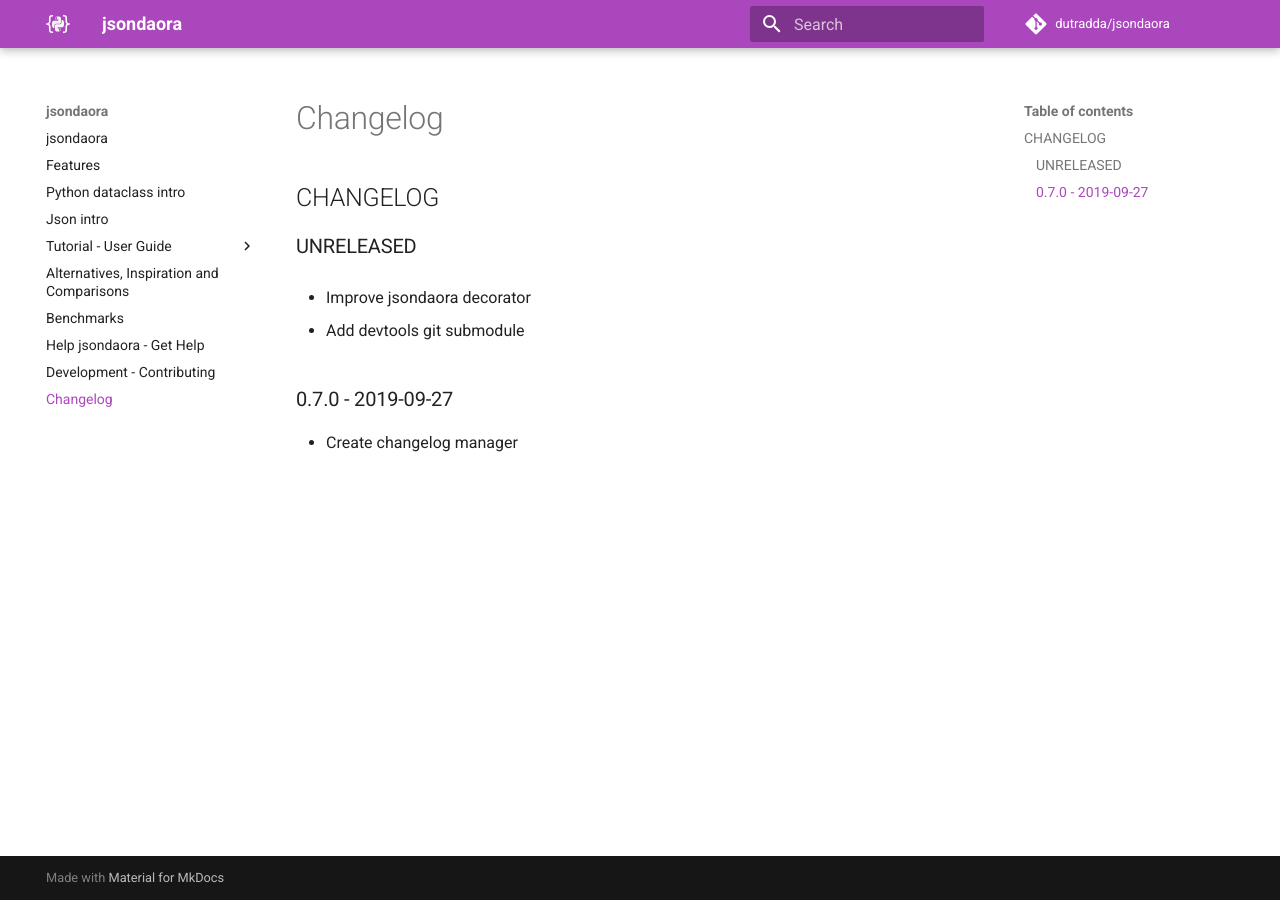
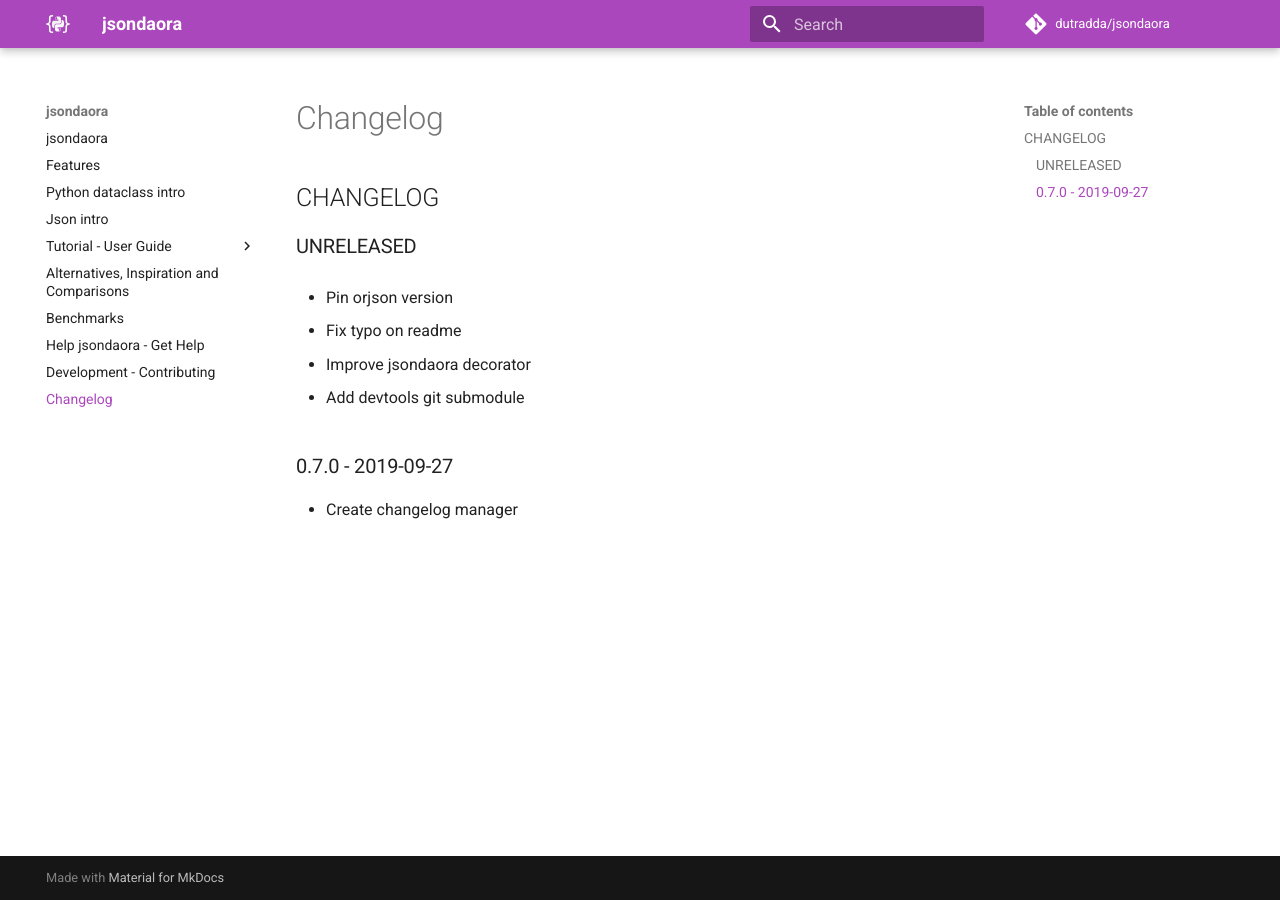
Before and after one commit to dutradda/jsondaora, an MkDocs documentation site: the page built from docs/changelog.md, in a window 1280 px wide. Built offline with MkDocs 1.6.1 and Material for MkDocs 9.7.7, drawn with Linux system fonts in a browser that asks for light colours; comment, search, counter and statistics services are not loaded.

Commit message:
Update changelog

```diff
--- a/docs/changelog.md
+++ b/docs/changelog.md
@@ -1,6 +1,10 @@
 ## CHANGELOG
 
 ### UNRELEASED
+
+ - Pin orjson version
+
+ - Fix typo on readme
 
  - Improve jsondaora decorator
 
```
Also changed, not shown: CHANGELOG.md (+4 -0 lines).
